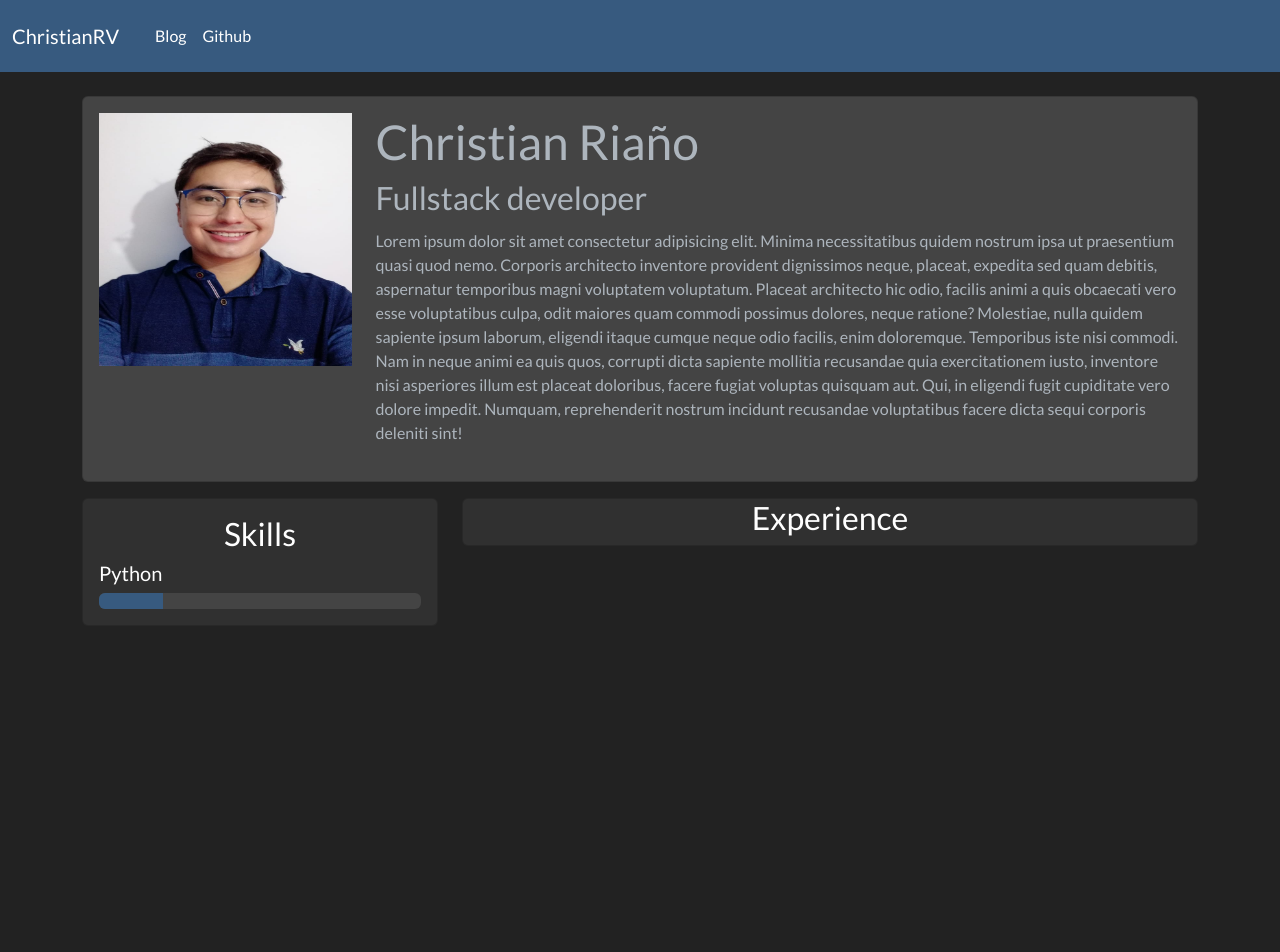
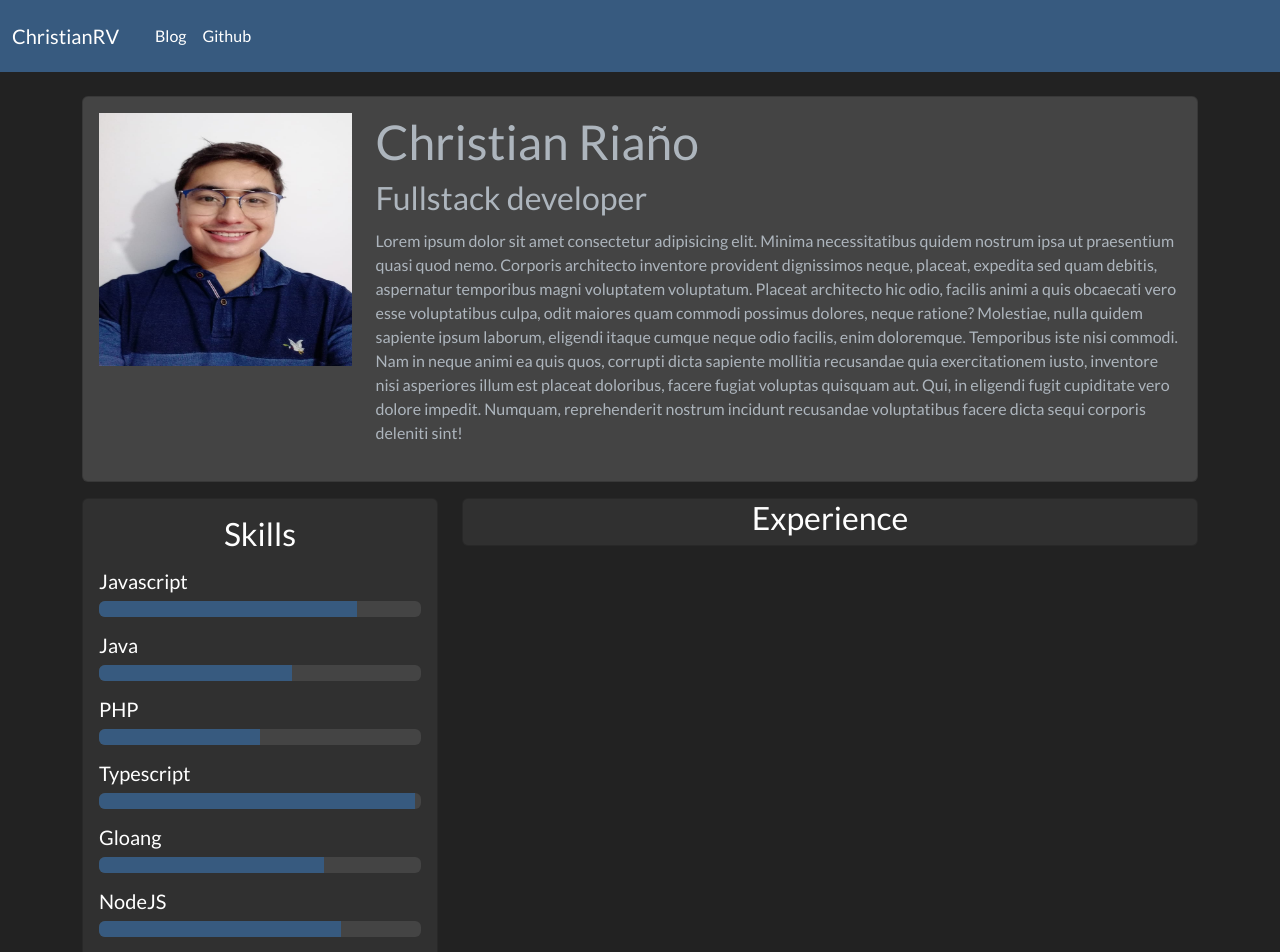
Before and after one commit to ChristianRV29/Portfolio-NextJS, a Next.js app: page / in a window 1280 px wide. Shown: the top 952 px of the page. Before the commit the page ends 800 px from the top, so only its background shows below. Built offline with nearby package versions, Linux system fonts and the light colour scheme.

Commit message:
Refactor skills trought a React.FC

```diff
--- a/pages/404.tsx
+++ b/pages/404.tsx
@@ -1,7 +1,7 @@
 import { NextPage } from 'next'
 import Link from 'next/link'
 
-import Layout from '~components/Layout';
+import Layout from '~src/components/Layout';
 
 const Custom404: NextPage = () => {
   return (
--- a/pages/blog.tsx
+++ b/pages/blog.tsx
@@ -1,6 +1,6 @@
 import type { NextPage } from 'next'
 
-import Layout from '~components/Layout';
+import Layout from '~src/components/Layout';
 
 const Blog: NextPage = () => {
   return (
--- a/pages/github.tsx
+++ b/pages/github.tsx
@@ -1,6 +1,6 @@
 import type { NextPage } from 'next'
 
-import Layout from '~components/Layout';
+import Layout from '~src/components/Layout';
 
 const Github: NextPage = () => {
   return (
--- a/pages/index.tsx
+++ b/pages/index.tsx
@@ -1,8 +1,11 @@
 import type { NextPage } from 'next'
 
-import HeaderCard from '~components/Header'
-import Layout from '~components/Layout'
-import Skill from '~components/Skill'
+import HeaderCard from '~src/components/Header'
+import Layout from '~src/components/Layout'
+
+import { SkillProps } from '~src/@types/skill'
+import { skills } from '~src/constants/skills'
+import Skill from '~src/components/Skill'
 
 const Home: NextPage = () => {
   return (
@@ -14,7 +17,9 @@ const Home: NextPage = () => {
           <div className={'card bg-muted'}>
             <div className={'card-body'}>
               <h3 className={'text-center'}>Skills</h3>
-              <Skill language={'Python'} progress={20} />
+              {(skills || []).map((skill: SkillProps, index: number) => (
+                <Skill {...skill} key={index} />
+              ))}
             </div>
           </div>
         </div>
--- /dev/null
+++ b/src/@types/skill.ts
@@ -0,0 +1,4 @@
+export interface SkillProps {
+    language: string;
+    progress: number;
+}
--- a/src/components/Skill.tsx
+++ b/src/components/Skill.tsx
@@ -1,14 +1,11 @@
 import React from 'react'
 
-interface SkillProps {
-  language: string
-  progress: number
-}
+import { SkillProps } from 'src/@types/skill'
 
 const Skill: React.FC<SkillProps> = props => {
   const { language, progress } = props
   return (
-    <div>
+    <div className={'py-2'}>
       <h5>{language}</h5>
       <div className={'progress'}>
         <div
--- /dev/null
+++ b/src/constants/skills.ts
@@ -0,0 +1,27 @@
+export const skills = [
+  {
+    language: 'Javascript',
+    progress: 80,
+  },
+  {
+    language: 'Java',
+    progress: 60,
+  },
+  {
+    language: 'PHP',
+    progress: 50,
+  },
+  {
+    language: 'Typescript',
+    progress: 98,
+  },
+  {
+    language: 'Gloang',
+    progress: 70,
+  },
+  {
+    language: 'NodeJS',
+    progress: 75,
+  },
+
+]
--- a/tsconfig.json
+++ b/tsconfig.json
@@ -16,7 +16,7 @@
     "incremental": true,
     "baseUrl": ".",
     "paths": {
-      "~components/*": ["src/components/*"]
+      "~src/*": ["src/*"]
     }
   },
   "include": ["next-env.d.ts", "**/*.ts", "**/*.tsx"],
```
